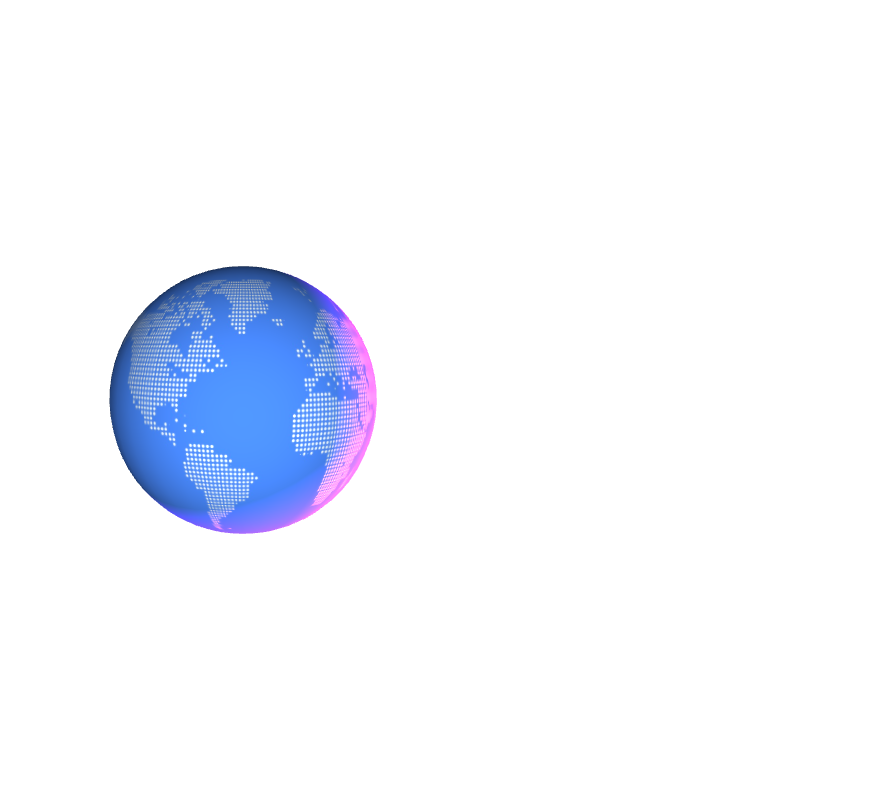
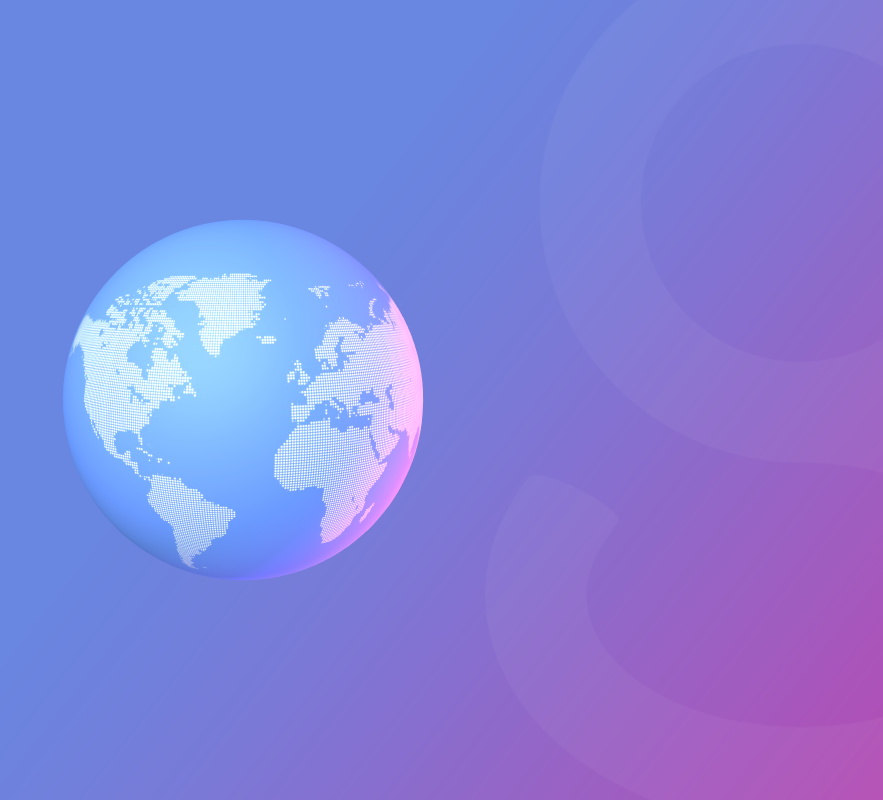
Before and after one commit to mingliangma/react-threejs-earth, a React app: page / in a window 1280 px wide. Shown: the whole page, without its empty margins (397-1280 px from the left). Built offline with nearby package versions, Linux system fonts and the light colour scheme; animation ran at ten frames a second.

Commit message:
-fix lighting

```diff
--- a/public/index.html
+++ b/public/index.html
@@ -26,7 +26,7 @@
     <noscript>
       You need to enable JavaScript to run this app.
     </noscript>
-    <div id="root" style="height:100%;"></div>
+    <div id="root" style="width:100%; height:auto"></div>
     <!--
       This HTML file is a template.
       If you open it directly in the browser, you will see an empty page.
--- a/src/earth.js
+++ b/src/earth.js
@@ -5,9 +5,9 @@ class Earth extends Component {
   constructor(props) {
     super(props)
 
-    this.start = this.start.bind(this)
-    this.stop = this.stop.bind(this)
-    this.animate = this.animate.bind(this)
+    this.start = this.start.bind(this);
+    this.stop = this.stop.bind(this);
+    this.animate = this.animate.bind(this);
 
     this.mouseX = 0;
     this.mouseY = 0;
@@ -15,8 +15,9 @@ class Earth extends Component {
 
   componentDidMount() {
 
+
     //Scene
-    const scene = new THREE.Scene()
+    const scene = new THREE.Scene();
 
     //Camera
     const camera = new THREE.PerspectiveCamera(
@@ -25,41 +26,47 @@ class Earth extends Component {
       0.1,
       1000
     );
-    camera.position.z = 20;
-    camera.position.y = 2;
+    camera.position.z = 15;
+    camera.position.y = 3;
     camera.lookAt( scene.position );
 
-    const renderer = new THREE.WebGLRenderer({ antialias: true });
-    renderer.setClearColor('#ffffff');
+    const renderer = new THREE.WebGLRenderer({ antialias: true, alpha: true });
+    renderer.setClearColor( 0xffffff, 0);
     renderer.setSize(window.innerWidth, window.innerHeight);
+    renderer.setPixelRatio(2);
 
     //Earth
     let planetTexture = this.props.planetTexture;
-    const geometry = new THREE.SphereGeometry( 5, 32, 32 );
+    const geometry = new THREE.SphereGeometry( 5, 62, 62 );
     const texture = new THREE.TextureLoader().load(planetTexture);
     const material = new THREE.MeshPhongMaterial({
       color: 0xffffff,
       map: texture,
-      shininess: 0
+      shininess: 10
     });
-    const mesh = new THREE.Mesh(geometry, material)
+    const mesh = new THREE.Mesh(geometry, material);
+    mesh.rotation.y = -1.199;
     scene.add(mesh)
 
 
     //Light
-    const ambientLight = new THREE.AmbientLight(0x222222);
+    const ambientLight = new THREE.AmbientLight(0x404040, 3.5);
     scene.add(ambientLight);
 
-    const directionLightWhite	= new THREE.DirectionalLight( 0xffffff, 1 );
-    directionLightWhite.position.set(0,0,5);
+    let directionLightWhite	= new THREE.PointLight( 0xffffff, 0.9, 100 );
+    directionLightWhite.position.set(-8,15,25);
     scene.add( directionLightWhite );
 
-    const directionLight1 = new THREE.DirectionalLight( 0xff24b7, 3.5 );
-    directionLight1.position.set( 10, -1, -7);
-    scene.add( directionLight1 );
+    let directionLight2	= new THREE.PointLight( 0xAB1C7D, 8, 160 );
+    directionLight2.position.set(100, -60, -50);
+    scene.add( directionLight2 );
 
-    const directionLight2 = new THREE.DirectionalLight( 0xff24b7, 3.5 );
-    directionLight2.position.set( 5, -10, -7);
+    directionLight2	= new THREE.PointLight( 0xAB1C7D, 9, 200 );
+    directionLight2.position.set(100, -140, -50);
+    scene.add( directionLight2 );
+
+    directionLight2	= new THREE.PointLight( 0xAB1C7D, 9, 200 );
+    directionLight2.position.set(170, 20, -50);
     scene.add( directionLight2 );
 
     this.scene = scene;
@@ -72,6 +79,8 @@ class Earth extends Component {
     window.addEventListener( 'resize', this.handleWindowResize.bind(this));
 
     this.mount.appendChild(this.renderer.domElement);
+    console.log(this.mount);
+    console.log(window.innerHeight);
     this.start()
   }
 
@@ -92,8 +101,8 @@ class Earth extends Component {
   }
 
   animate() {
-    this.mesh.rotation.y = (this.mouseX-1000) * 0.001;
-    this.mesh.rotation.x = (this.mouseY) * 0.0005;
+    this.mesh.rotation.y += 0.05 * ((this.mouseX-1200) * 0.001 - this.mesh.rotation.y);
+    this.mesh.rotation.x += 0.05 * ((this.mouseY) * 0.001 - this.mesh.rotation.x);
 
     this.renderScene()
     this.frameId = window.requestAnimationFrame(this.animate)
--- a/src/index.css
+++ b/src/index.css
@@ -3,3 +3,10 @@ body {
   padding: 0;
   font-family: sans-serif;
 }
+
+
+canvas{
+  background-image: url('./img/BG.png');
+  background-repeat: no-repeat;
+  background-size: cover;
+}
--- a/src/index.js
+++ b/src/index.js
@@ -4,7 +4,7 @@ import './index.css';
 import Earth from './earth';
 import registerServiceWorker from './registerServiceWorker';
 
-let planetTexture = require("./img/earth2.jpg");
+let planetTexture = require("./img/map_h.jpg");
 ReactDOM.render(<Earth planetTexture={planetTexture}/>, document.getElementById('root'))
 
 registerServiceWorker();
```
Also changed, not shown: src/img/BG.png (added), src/img/earth2.jpg (deleted), src/img/map_h.jpg (added), src/logo.svg (deleted).
